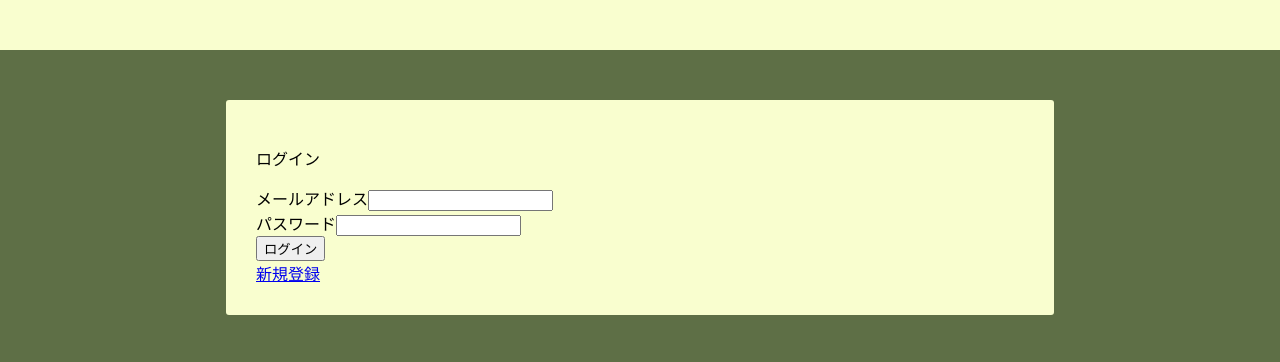
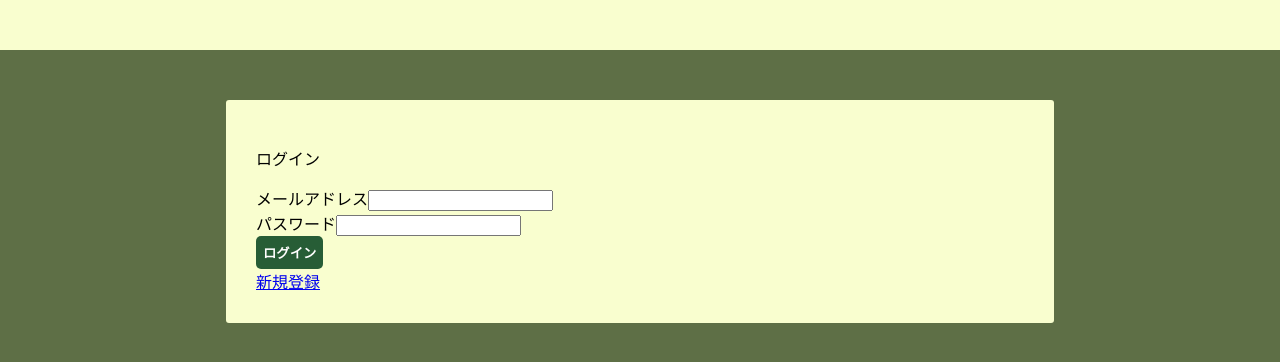
Before and after one commit to thkiyose/Kaien_library, a React (Create React App) app in the folder frontend/: page / in a window 1280 px wide. Shown: the top 362 px of the page. Built offline with nearby package versions, Linux system fonts and the light colour scheme; what axios-case-converter would draw is missing.

Commit message:
メールアドレスが一意でない時フロント側でバリデーションエラーが出るよう設定

```diff
--- a/frontend/src/components/Login.jsx
+++ b/frontend/src/components/Login.jsx
@@ -7,6 +7,15 @@ import { AuthContext } from '../App';
 import { Header } from './parts/Header'
 import { Wrapper } from './parts/Wrapper'
 import { Link } from 'react-router-dom';
+
+const buttonStyle = {
+  padding:"7px",
+  border:"None",
+  backgroundColor:"rgb(39, 93, 54)",
+  color:"white",
+  borderRadius:"5px",
+  fontWeight:"bold",
+}
 
 export const Login = (props) => {
   const navigate = useNavigate();
@@ -24,6 +33,7 @@ export const Login = (props) => {
           onSubmit={handleSubmit(async(data) => {
             try {
               const res = await signIn(data);
+              console.log(res);
               if (res.status === 200) {
                 Cookies.set('_access_token', res.headers['access-token']);
                 Cookies.set('_client', res.headers['client']);
@@ -49,7 +59,7 @@ export const Login = (props) => {
               <input type="password" name="password" {...register("password", { required: true })}/>
               {errors.password?.type === "required" && <span>パスワードを入力して下さい。</span>}
             </div>
-            <input value="ログイン" type="submit" />
+            <input value="ログイン" type="submit" style={buttonStyle} />
           </form>
         <Link to='/signup' >新規登録</Link>
       </Wrapper>
--- a/frontend/src/components/SignUp.jsx
+++ b/frontend/src/components/SignUp.jsx
@@ -1,4 +1,4 @@
-import React, { useContext } from 'react';
+import React, { useContext, useState } from 'react';
 import Cookies from 'js-cookie';
 import { Header } from './parts/Header';
 import { Wrapper } from './parts/Wrapper';
@@ -6,12 +6,18 @@ import { useNavigate } from 'react-router-dom';
 import { AuthContext } from '../App';
 import { signUp } from '../lib/api/session';
 import { signIn } from '../lib/api/session';
+import { emailUniqueCheck } from '../lib/api/session';
 import { useForm } from 'react-hook-form';
 
 export const SignUp = () => {
   const navigate = useNavigate();
+  const [ error, setError ] = useState();
   const { register, handleSubmit, formState: { errors } } = useForm();
   const { setIsSignedIn, setCurrentUser } = useContext(AuthContext);
+  const emailIsUnique = async (email) => {
+    const res = await emailUniqueCheck({email:email});
+    return res.data.userExistence === false
+  };
 
   return (
     <>
@@ -43,10 +49,11 @@ export const SignUp = () => {
           </div>
           <div>
             <label>メールアドレス</label>
-            <input type="email" name="email" {...register("email", { required: true, maxLength: 255, pattern: /[\w\-._]+@[\w\-._]+\.[A-Za-z]+/ })}/>
+            <input type="email" name="email" {...register("email", { required: true, maxLength: 255, pattern: /[\w\-._]+@[\w\-._]+\.[A-Za-z]+/, validate: emailIsUnique })}/>
             {errors.email?.type === "required" && <span>メールアドレスを入力して下さい。</span>}
             {errors.email?.type === "maxLength" && <span>255字以内で入力して下さい。</span>}
             {errors.email?.type === "pattern" && <span>正しい形式で入力して下さい。</span>}
+            {errors.email && errors.email.type === "validate" && <span>このメールアドレスは既に使用されています。</span>}
           </div>
           <div>
             <label>パスワード</label>
--- a/frontend/src/lib/api/session.js
+++ b/frontend/src/lib/api/session.js
@@ -3,6 +3,10 @@ import Cookies from 'js-cookie';
 
 export const signUp = (params) => {
   return client.post('/auth', params);
+};
+
+export const emailUniqueCheck = (params) => {
+  return client.post('/users/check_email_unique',params);
 };
 
 export const signIn = (params) => {
--- a/frontend/src/lib/api/user.js
+++ b/frontend/src/lib/api/user.js
@@ -1,8 +1,4 @@
 import { client } from './client';
-
-export const createUser = (params) => {
-  return client.post('/users', params);
-};
 
 export const getMyPageInfo = (user_id) => {
   return client.get(`/users/${user_id}`);
```
